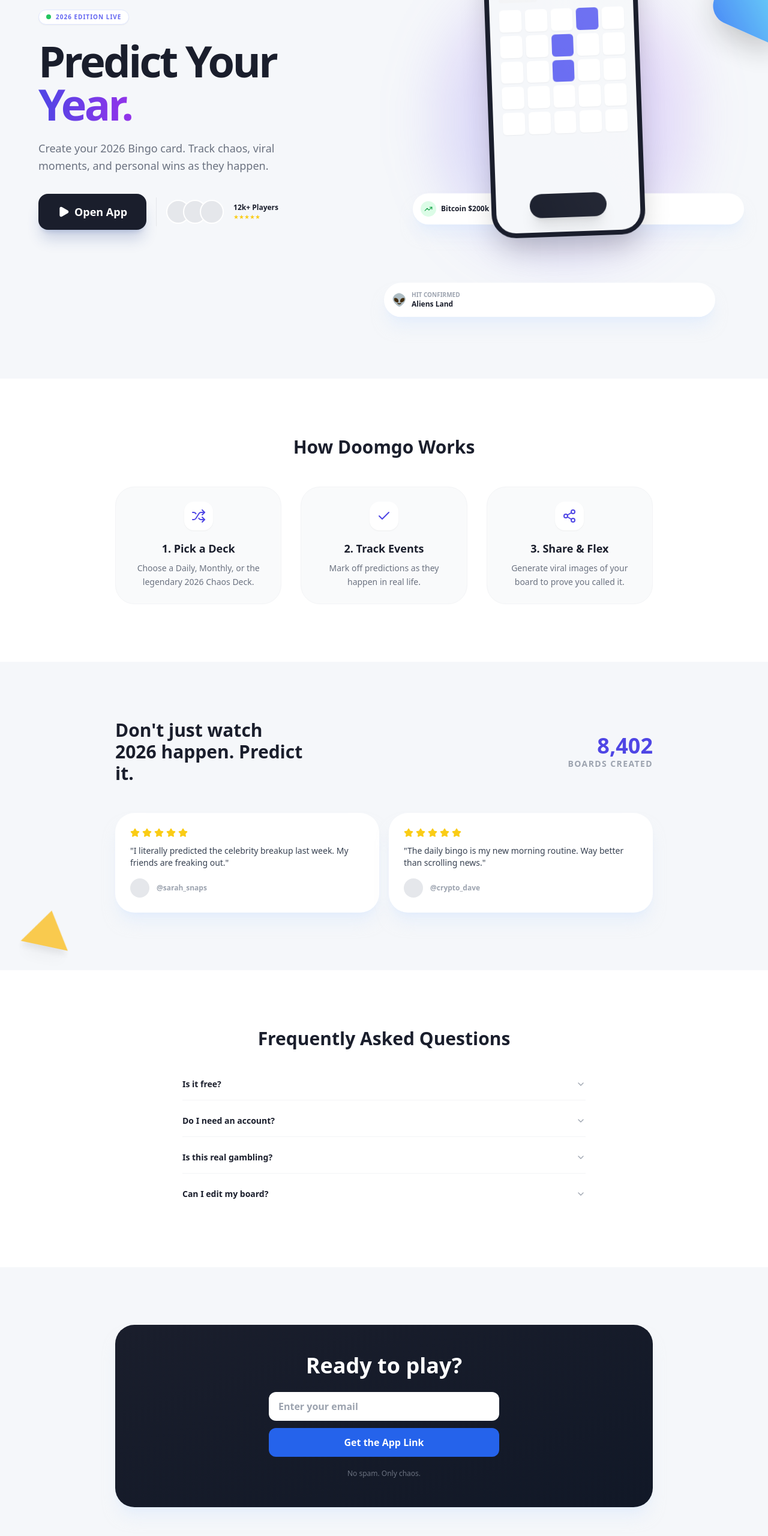
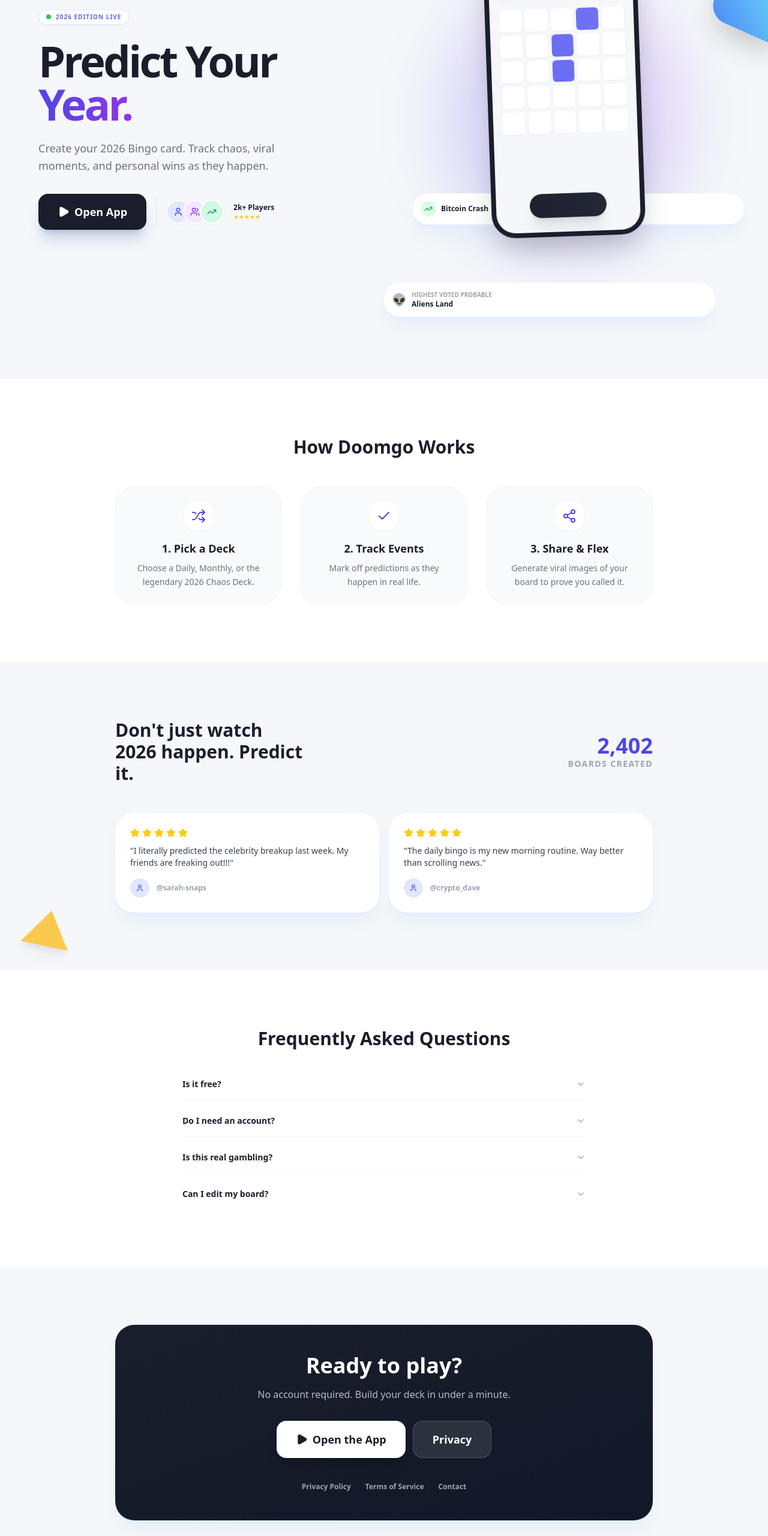
Before and after one commit to L-Aesthetic/Chaos-Card, a React (Vite) app: page /landing in a window 1280 px wide. Shown: the part 234-2794 px from the top of the page at 60% size. Built offline with nearby package versions, Linux system fonts and the light colour scheme.

Commit message:
Add Terms and Contact pages styled like Privacy

```diff
--- /dev/null
+++ b/public/contact.html
@@ -0,0 +1,74 @@
+<!doctype html>
+<html lang="en">
+  <head>
+    <meta charset="utf-8" />
+    <meta name="viewport" content="width=device-width,initial-scale=1" />
+    <title>Doomgo Contact</title>
+    <link rel="icon" href="/chaos-icon.png" />
+    <meta name="robots" content="index,follow" />
+    <style>
+      body { font-family: ui-sans-serif, system-ui, -apple-system, Segoe UI, Roboto, Helvetica, Arial; margin: 0; background: #F5F7FA; color: #0f172a; }
+      .wrap { max-width: 900px; margin: 0 auto; padding: 32px 18px 80px; }
+      .card { background: white; border: 1px solid #e2e8f0; border-radius: 20px; padding: 22px; box-shadow: 0 10px 30px rgba(15,23,42,.06); }
+      h1 { font-size: 32px; margin: 0 0 8px; letter-spacing: -0.02em; }
+      h2 { font-size: 18px; margin: 22px 0 10px; }
+      p, li { line-height: 1.5; font-size: 14px; color: #334155; }
+      code { background: #f1f5f9; padding: 2px 6px; border-radius: 8px; font-size: 12px; }
+      .meta { font-size: 12px; color: #64748b; margin-bottom: 14px; }
+      a { color: #334155; }
+      .tag { display: inline-block; font-size: 11px; padding: 6px 10px; border-radius: 999px; background: #EEF2FF; color: #3730A3; font-weight: 700; }
+      .hr { height: 1px; background: #e2e8f0; margin: 18px 0; }
+      .header { display: flex; align-items: center; gap: 12px; margin-bottom: 10px; }
+      .logo { width: 40px; height: 40px; border-radius: 12px; display: block; }
+      .headerText { display: flex; flex-direction: column; }
+      .pill { display: inline-flex; align-items: center; gap: 10px; padding: 10px 12px; border: 1px solid #e2e8f0; border-radius: 14px; background: #f8fafc; font-weight: 700; }
+      .small { font-size: 12px; color: #64748b; }
+    </style>
+  </head>
+  <body>
+    <div class="wrap">
+      <div class="card">
+        <div class="header">
+          <img src="/chaos-icon.png" alt="Doomgo logo" class="logo" />
+          <div class="headerText">
+            <div class="tag">Doomgo</div>
+            <h1>Contact</h1>
+          </div>
+        </div>
+
+        <div class="meta">
+          Site: <a href="https://doomgo.world">https://doomgo.world</a><br/>
+          Support: <a href="mailto:doomgo2026@gmail.com">doomgo2026@gmail.com</a>
+        </div>
+
+        <p>
+          Need help, found a bug, want a feature, or have a business question? Email us.
+        </p>
+
+        <div class="pill">
+          ✉️ <a href="mailto:doomgo2026@gmail.com">doomgo2026@gmail.com</a>
+        </div>
+
+        <div class="hr"></div>
+
+        <h2>What to include (so we can fix it fast)</h2>
+        <ul>
+          <li>What you expected to happen vs what happened</li>
+          <li>Which board/deck you were using (Daily/Weekly/Monthly/Chaos 2026)</li>
+          <li>Your browser + device (example: “Chrome on iPhone”)</li>
+          <li>Optional: a screenshot</li>
+        </ul>
+
+        <p class="small">
+          If your issue is about a specific device record in the admin dashboard, include your anonymous device ID if you see it in-app.
+        </p>
+
+        <div class="hr"></div>
+
+        <p class="meta">
+          Links: <a href="/privacy.html">Privacy</a> · <a href="/terms.html">Terms</a> · <a href="/contact.html">Contact</a>
+        </p>
+      </div>
+    </div>
+  </body>
+</html>
--- /dev/null
+++ b/public/terms.html
@@ -0,0 +1,126 @@
+<!doctype html>
+<html lang="en">
+  <head>
+    <meta charset="utf-8" />
+    <meta name="viewport" content="width=device-width,initial-scale=1" />
+    <title>Doomgo Terms of Service</title>
+    <link rel="icon" href="/chaos-icon.png" />
+    <meta name="robots" content="index,follow" />
+    <style>
+      body { font-family: ui-sans-serif, system-ui, -apple-system, Segoe UI, Roboto, Helvetica, Arial; margin: 0; background: #F5F7FA; color: #0f172a; }
+      .wrap { max-width: 900px; margin: 0 auto; padding: 32px 18px 80px; }
+      .card { background: white; border: 1px solid #e2e8f0; border-radius: 20px; padding: 22px; box-shadow: 0 10px 30px rgba(15,23,42,.06); }
+      h1 { font-size: 32px; margin: 0 0 8px; letter-spacing: -0.02em; }
+      h2 { font-size: 18px; margin: 22px 0 10px; }
+      p, li { line-height: 1.5; font-size: 14px; color: #334155; }
+      code { background: #f1f5f9; padding: 2px 6px; border-radius: 8px; font-size: 12px; }
+      .meta { font-size: 12px; color: #64748b; margin-bottom: 14px; }
+      a { color: #334155; }
+      .tag { display: inline-block; font-size: 11px; padding: 6px 10px; border-radius: 999px; background: #EEF2FF; color: #3730A3; font-weight: 700; }
+      .hr { height: 1px; background: #e2e8f0; margin: 18px 0; }
+      .header { display: flex; align-items: center; gap: 12px; margin-bottom: 10px; }
+      .logo { width: 40px; height: 40px; border-radius: 12px; display: block; }
+      .headerText { display: flex; flex-direction: column; }
+    </style>
+  </head>
+  <body>
+    <div class="wrap">
+      <div class="card">
+        <div class="header">
+          <img src="/chaos-icon.png" alt="Doomgo logo" class="logo" />
+          <div class="headerText">
+            <div class="tag">Doomgo</div>
+            <h1>Terms of Service</h1>
+          </div>
+        </div>
+
+        <div class="meta">
+          Effective date: <strong>December 25, 2025</strong><br/>
+          Site: <a href="https://doomgo.world">https://doomgo.world</a><br/>
+          Contact: <a href="mailto:doomgo2026@gmail.com">doomgo2026@gmail.com</a>
+        </div>
+
+        <p>
+          Doomgo is a prediction/bingo game. By using Doomgo, you agree to these Terms of Service.
+          If you do not agree, do not use the site or app.
+        </p>
+
+        <div class="hr"></div>
+
+        <h2>1) Who can use Doomgo</h2>
+        <ul>
+          <li>You must follow applicable laws where you live.</li>
+          <li>Doomgo is not intended for children under 13.</li>
+        </ul>
+
+        <h2>2) What Doomgo is (and isn’t)</h2>
+        <ul>
+          <li>Doomgo is entertainment: a prediction game.</li>
+          <li>It is <strong>not</strong> gambling, financial advice, legal advice, or professional advice.</li>
+          <li>Your outcomes are not guaranteed; predictions are vibes + fun.</li>
+        </ul>
+
+        <h2>3) Your content (boards, tiles, shares)</h2>
+        <ul>
+          <li>Your boards and edits are yours.</li>
+          <li>If you choose to share your board image publicly, you’re responsible for what you share.</li>
+          <li>You agree not to use Doomgo to create or share illegal content.</li>
+        </ul>
+
+        <h2>4) Rules (don’t be that person)</h2>
+        <ul>
+          <li>No hacking, scraping, exploiting bugs, or attempting to bypass locks/paywalls.</li>
+          <li>No interference with the service (spam, abuse, denial-of-service, etc.).</li>
+          <li>No impersonation or deceptive behavior intended to mislead others.</li>
+        </ul>
+
+        <h2>5) AI features (Oracle / decks / captions)</h2>
+        <ul>
+          <li>AI outputs can be wrong, weird, or biased. Use your judgment.</li>
+          <li>Do not submit sensitive personal information into AI prompts.</li>
+        </ul>
+
+        <h2>6) Ads</h2>
+        <ul>
+          <li>Doomgo may show ads (for example via Google AdSense).</li>
+          <li>Ad providers may use cookies/tech to deliver and measure ads where allowed.</li>
+        </ul>
+
+        <h2>7) Payments (Doomgo Plus)</h2>
+        <ul>
+          <li>If you buy Doomgo Plus, payments are processed by Stripe.</li>
+          <li>Pricing, features, and billing terms may change over time (we’ll do our best to keep it clear in-app).</li>
+        </ul>
+
+        <h2>8) Availability & changes</h2>
+        <ul>
+          <li>We may modify, suspend, or discontinue features at any time.</li>
+          <li>We may remove abusive usage or content that violates these Terms.</li>
+        </ul>
+
+        <h2>9) Disclaimers</h2>
+        <ul>
+          <li>Doomgo is provided “as is” without warranties of any kind.</li>
+          <li>We are not liable for any damages resulting from use of the service to the maximum extent permitted by law.</li>
+        </ul>
+
+        <h2>10) Privacy</h2>
+        <p>
+          For how data is handled, read our <a href="/privacy.html">Privacy Policy</a>.
+        </p>
+
+        <h2>11) Updates</h2>
+        <p>
+          We may update these Terms as Doomgo evolves. The effective date at the top will change when we do.
+        </p>
+
+        <div class="hr"></div>
+
+        <p class="meta">
+          Questions? Email <a href="mailto:doomgo2026@gmail.com">doomgo2026@gmail.com</a>.<br/>
+          Links: <a href="/privacy.html">Privacy</a> · <a href="/terms.html">Terms</a> · <a href="/contact.html">Contact</a>
+        </p>
+      </div>
+    </div>
+  </body>
+</html>
--- a/src/Landing.jsx
+++ b/src/Landing.jsx
@@ -2,11 +2,11 @@
 import { useNavigate } from "react-router-dom";
 
 import {
-  ArrowRight, Check, Star, Shield,
-  HelpCircle, ChevronDown, ChevronUp, Mail,
-  Play, Smartphone, TrendingUp, Users,
+  Check, Star, ChevronDown, ChevronUp,
+  Play, TrendingUp, Users, User,
   Shuffle, Share2
 } from 'lucide-react';
+
 
 /**
  * DOOMGO LANDING PAGE
@@ -93,16 +93,6 @@
   const navigate = useNavigate();
   const launch = onLaunchApp ?? (() => navigate("/"));
 
-  const [email, setEmail] = useState("");
-  const [signedUp, setSignedUp] = useState(false);
-
-
-  const handleSignup = (e) => {
-    e.preventDefault();
-    // 💡 Add Pixel Event Here: fbq('track', 'Lead');
-    setSignedUp(true);
-  };
-
   return (
     <div className="min-h-screen bg-[#F5F7FA] font-sans text-[#1A1E2C] overflow-x-hidden selection:bg-indigo-100">
 
@@ -136,10 +126,23 @@
                     <div className="hidden sm:block w-px h-12 bg-gray-200 self-center"></div>
                     <div className="flex items-center gap-[-10px]">
                          <div className="flex -space-x-3">
-                             {[1,2,3].map(i => <div key={i} className="w-10 h-10 rounded-full border-2 border-white bg-gray-200"></div>)}
+  {[
+    { icon: <User size={16} />, cls: "bg-indigo-100 text-indigo-600" },
+    { icon: <Users size={16} />, cls: "bg-purple-100 text-purple-600" },
+    { icon: <TrendingUp size={16} />, cls: "bg-emerald-100 text-emerald-600" },
+  ].map((a, i) => (
+    <div
+      key={i}
+      className={`w-10 h-10 rounded-full border-2 border-white ${a.cls} flex items-center justify-center shadow-sm`}
+      aria-hidden="true"
+    >
+      {a.icon}
     </div>
+  ))}
+</div>
+
                          <div className="ml-4 text-left">
-                             <p className="text-xs font-bold">12k+ Players</p>
+                             <p className="text-xs font-bold">2k+ Players</p>
                              <div className="flex text-yellow-400 text-[10px]">★★★★★</div>
                          </div>
                     </div>
@@ -156,7 +159,7 @@
                     <div className="flex items-center gap-2">
                         <span className="text-xl">👽</span>
                         <div className="text-left">
-                            <p className="text-[10px] font-bold text-gray-400 uppercase">Hit Confirmed</p>
+                            <p className="text-[10px] font-bold text-gray-400 uppercase">Highest voted probable</p>
                             <p className="text-xs font-bold">Aliens Land</p>
                         </div>
                     </div>
@@ -165,7 +168,7 @@
                 <SoftCard className="absolute bottom-32 -right-6 !p-3 animate-bounce-slow" style={{animationDelay: '1s'}}>
                     <div className="flex items-center gap-2">
                          <div className="p-1.5 bg-green-100 rounded-full text-green-600"><TrendingUp size={14}/></div>
-                         <p className="text-xs font-bold">Bitcoin $200k</p>
+                         <p className="text-xs font-bold">Bitcoin Crash</p>
                     </div>
                 </SoftCard>
             </div>
@@ -202,7 +205,7 @@
               <div className="flex flex-col md:flex-row items-center justify-between gap-8 mb-12">
                   <h2 className="text-3xl font-black max-w-xs">Don't just watch 2026 happen. Predict it.</h2>
                   <div className="text-right hidden md:block">
-                      <p className="text-4xl font-black text-indigo-600">8,402</p>
+                      <p className="text-4xl font-black text-indigo-600">2,402</p>
                       <p className="text-sm font-bold text-gray-400 uppercase tracking-widest">Boards Created</p>
                   </div>
               </div>
@@ -210,17 +213,22 @@
               <div className="grid md:grid-cols-2 gap-4">
                   <SoftCard className="!p-6">
                       <div className="flex gap-1 text-yellow-400 mb-3"><Star size={16} fill="currentColor"/><Star size={16} fill="currentColor"/><Star size={16} fill="currentColor"/><Star size={16} fill="currentColor"/><Star size={16} fill="currentColor"/></div>
-                      <p className="text-sm font-medium text-gray-700 mb-4">"I literally predicted the celebrity breakup last week. My friends are freaking out."</p>
+                      <p className="text-sm font-medium text-gray-700 mb-4">"I literally predicted the celebrity breakup last week. My friends are freaking out!!!"</p>
                       <div className="flex items-center gap-3">
-                          <div className="w-8 h-8 bg-gray-200 rounded-full"></div>
-                          <span className="text-xs font-bold text-gray-400">@sarah_snaps</span>
+                          <div className="w-8 h-8 bg-indigo-100 text-indigo-600 rounded-full flex items-center justify-center">
+  <User size={14} />
+</div>
+                          <span className="text-xs font-bold text-gray-400">@sarah-snaps</span>
                       </div>
                   </SoftCard>
                   <SoftCard className="!p-6">
                       <div className="flex gap-1 text-yellow-400 mb-3"><Star size={16} fill="currentColor"/><Star size={16} fill="currentColor"/><Star size={16} fill="currentColor"/><Star size={16} fill="currentColor"/><Star size={16} fill="currentColor"/></div>
                       <p className="text-sm font-medium text-gray-700 mb-4">"The daily bingo is my new morning routine. Way better than scrolling news."</p>
                       <div className="flex items-center gap-3">
-                          <div className="w-8 h-8 bg-gray-200 rounded-full"></div>
+                          <div className="w-8 h-8 bg-indigo-100 text-indigo-600 rounded-full flex items-center justify-center">
+  <User size={14} />
+</div>
+
                           <span className="text-xs font-bold text-gray-400">@crypto_dave</span>
                       </div>
                   </SoftCard>
@@ -245,44 +253,37 @@
 <section className="py-24 px-6 relative">
   <div className="max-w-4xl mx-auto text-center">
     <SoftCard className="!p-12 bg-gradient-to-br from-[#1A1E2C] to-gray-900 text-white border-none">
-                  <h2 className="text-3xl md:text-4xl font-black mb-6">Ready to play?</h2>
+      <h2 className="text-3xl md:text-4xl font-black mb-4">Ready to play?</h2>
+      <p className="text-sm md:text-base text-white/70 font-medium mb-8">
+        No account required. Build your deck in under a minute.
+      </p>
 
-                  {!signedUp ? (
-                      <form onSubmit={handleSignup} className="max-w-sm mx-auto flex flex-col gap-3">
-                          <input
-                            type="email"
-                            placeholder="Enter your email"
-                            value={email}
-                            onChange={(e) => setEmail(e.target.value)}
-                            className="w-full px-4 py-3 rounded-xl text-gray-900 font-bold outline-none focus:ring-2 focus:ring-blue-500"
-                            required
-                          />
-                          <button type="submit" className="w-full py-3 bg-blue-600 rounded-xl font-bold hover:bg-blue-500 transition-colors">
-                              Get the App Link
-                          </button>
-                          <p className="text-xs text-gray-500 mt-2">No spam. Only chaos.</p>
-                      </form>
-                  ) : (
-                      <div className="animate-fade-in">
-                          <div className="inline-flex items-center justify-center w-12 h-12 bg-green-500 rounded-full mb-4">
-                              <Check size={24} className="text-white"/>
-                          </div>
-                          <p className="font-bold text-lg">You're on the list!</p>
-                          <button onClick={launch} className="mt-6 text-sm font-bold text-blue-400 underline">
-  Go to Web App Now &rarr;
+      <div className="flex flex-col sm:flex-row gap-3 justify-center">
+        <button
+          onClick={launch}
+          className="px-8 py-4 bg-white text-[#1A1E2C] rounded-2xl font-black text-lg shadow-xl hover:scale-105 active:scale-95 transition-all inline-flex items-center justify-center gap-2"
+        >
+          <Play size={20} fill="currentColor" />
+          Open the App
         </button>
 
+        <a
+          href="/privacy.html"
+          className="px-8 py-4 bg-white/10 text-white rounded-2xl font-bold text-lg border border-white/15 hover:bg-white/15 transition-all inline-flex items-center justify-center"
+        >
+          Privacy
+        </a>
       </div>
-                  )}
+
+      <div className="mt-10 flex flex-wrap justify-center gap-x-6 gap-y-2 text-xs font-bold text-white/60">
+        <a href="/privacy.html" className="hover:text-white" target="_blank" rel="noreferrer">Privacy Policy</a>
+        <a href="/terms.html" className="hover:text-white" target="_blank" rel="noreferrer">Terms of Service</a>
+        <a href="/contact.html" className="hover:text-white" target="_blank" rel="noreferrer">Contact</a>
+      </div>
     </SoftCard>
 
-              <div className="mt-12 flex flex-col md:flex-row justify-between items-center text-xs font-bold text-gray-400 gap-4">
-                  <p>© 2026 Doomgo Inc.</p>
-                  <div className="flex gap-6">
-                      <a href="#" className="hover:text-indigo-500">Privacy Policy</a>
-                      <a href="#" className="hover:text-indigo-500">Terms of Service</a>
-                      <a href="#" className="hover:text-indigo-500">Contact</a>
-                  </div>
+    <div className="mt-10 text-xs font-bold text-gray-400">
+      © 2026 Doomgo Inc.
     </div>
   </div>
 </section>
```
Also changed, not shown: 1 other file (tests, documents, lock files or other folders). Lines whose indentation alone changed are shown as unchanged.
